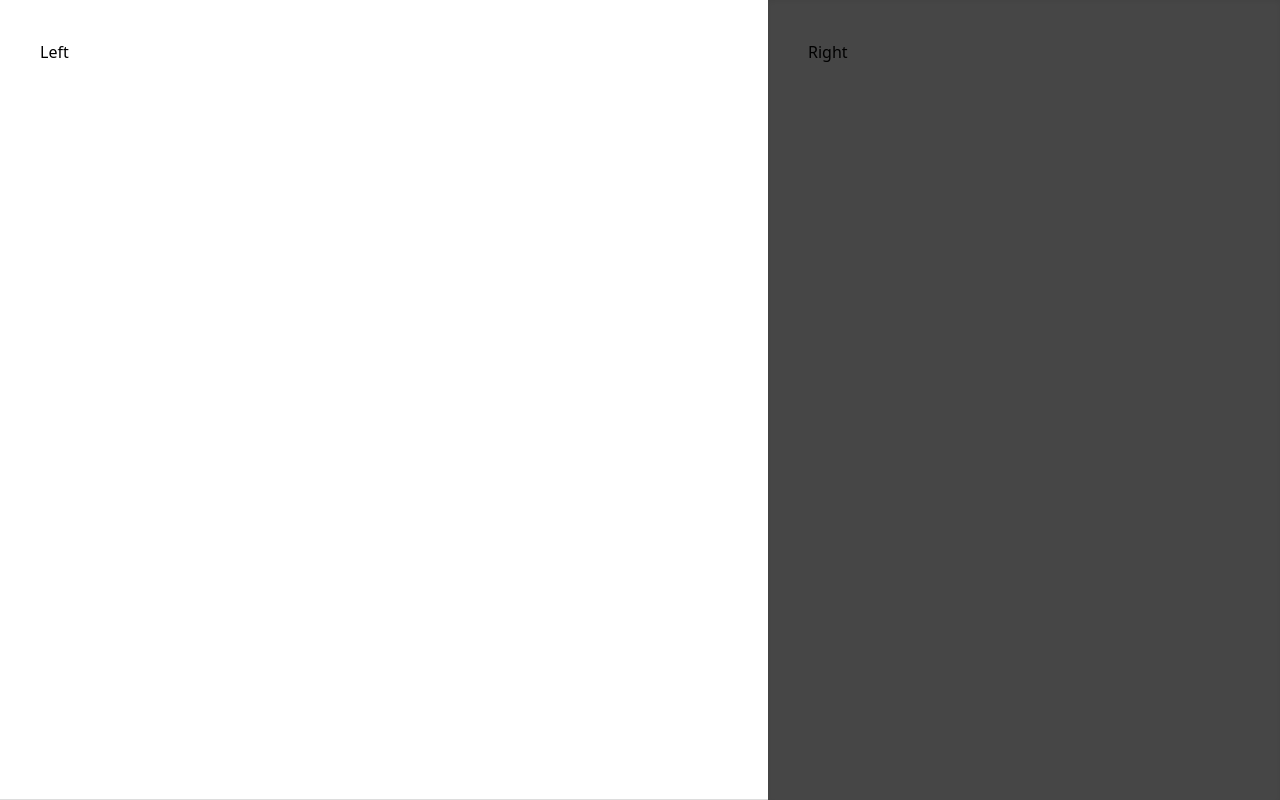
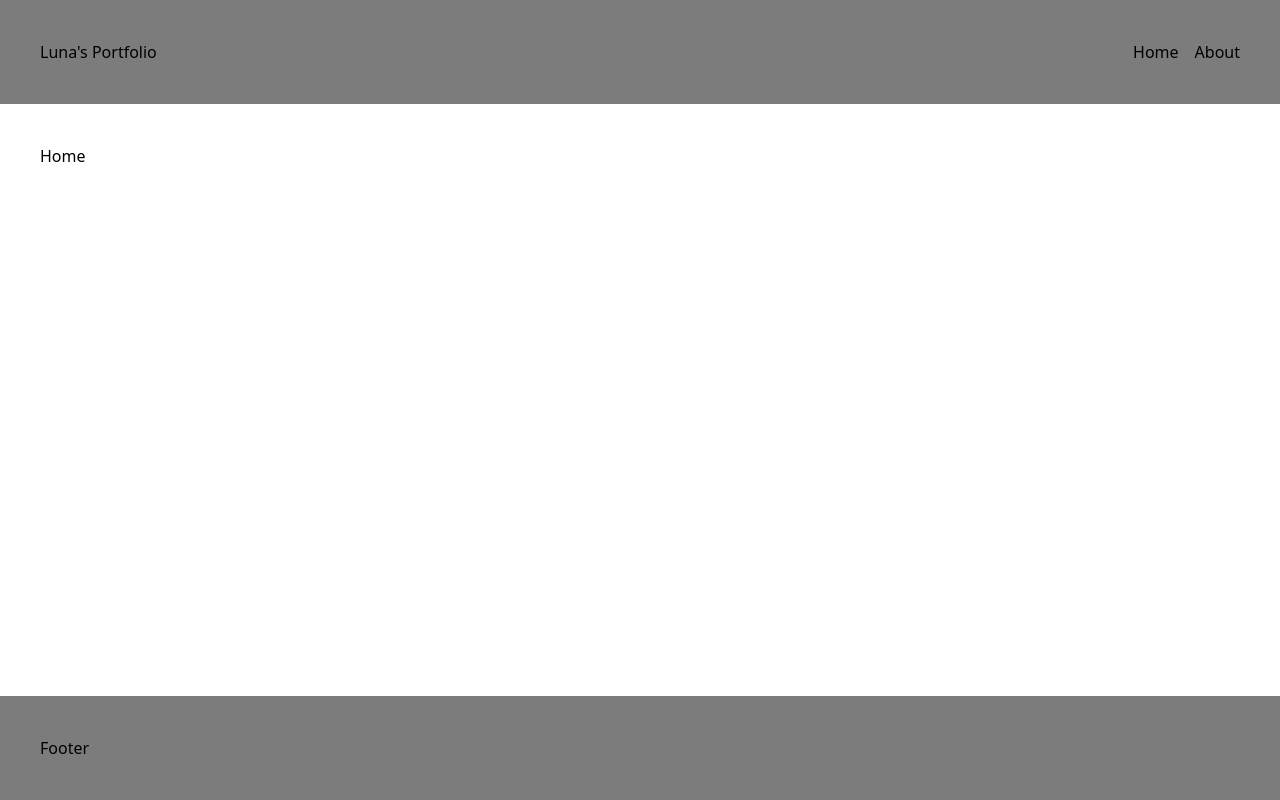
Before and after one commit to EmilsValdmanis/lunaportfolio, a React (Create React App) app: page / in a window 1280 px wide. Built offline with nearby package versions, Linux system fonts and the light colour scheme.

Commit message:
Added base layout and routing

```diff
--- a/package.json
+++ b/package.json
@@ -35,5 +35,8 @@
       "last 1 firefox version",
       "last 1 safari version"
     ]
+  },
+  "devDependencies": {
+    "react-router-dom": "^6.21.1"
   }
 }
--- a/src/App.jsx
+++ b/src/App.jsx
@@ -1,11 +1,33 @@
 import React from "react"
+import {
+  createBrowserRouter,
+  RouterProvider,
+} from "react-router-dom"
+import NoPage from "./pages/noPage"
+import Layout from "./pages/layout"
+import Home from "./pages/home"
+import About from "./pages/about"
 
-function App() {
+const App = () => {
+  const router = createBrowserRouter([
+    {
+      element: <Layout/>,
+      errorElement: <NoPage/>,
+      children: [
+        {
+          index: true,
+          element: <Home/>,
+        },
+        {
+          path: 'about',
+          element: <About/>
+        }
+      ],
+    },
+  ])
+
   return (
-    <div className="flex flex-row h-screen w-full">
-      <div className="w-3/5 p-10 bg-grey-100 border-b">Left</div>
-      <div className="w-2/5 p-10 bg-gray-800 shadow-inner">Right</div>
-    </div>
+    <RouterProvider router={router} />
   )
 }
 
--- a/src/index.js
+++ b/src/index.js
@@ -1,17 +1,11 @@
-import React from 'react';
-import ReactDOM from 'react-dom/client';
-import './index.css';
-import App from './App';
-import reportWebVitals from './reportWebVitals';
+import React from 'react'
+import ReactDOM from 'react-dom/client'
+import './index.css'
+import App from './App'
 
-const root = ReactDOM.createRoot(document.getElementById('root'));
+const root = ReactDOM.createRoot(document.getElementById('root'))
 root.render(
   <React.StrictMode>
     <App />
   </React.StrictMode>
-);
-
-// If you want to start measuring performance in your app, pass a function
-// to log results (for example: reportWebVitals(console.log))
-// or send to an analytics endpoint. Learn more: https://bit.ly/CRA-vitals
-reportWebVitals();
+)
--- /dev/null
+++ b/src/pages/about/index.jsx
@@ -0,0 +1,11 @@
+import React from "react"
+
+const About = () => {
+  return (
+    <div>
+      About
+    </div>
+  )
+}
+
+export default About
--- /dev/null
+++ b/src/pages/home/index.jsx
@@ -0,0 +1,11 @@
+import React from "react"
+
+const Home = () => {
+  return (
+    <div>
+      Home
+    </div>
+  )
+}
+
+export default Home
--- /dev/null
+++ b/src/pages/layout/components/Footer.jsx
@@ -0,0 +1,11 @@
+import React from "react"
+
+const Footer = () => {
+  return (
+    <div className="flex p-10 w-full bg-gray-500">
+      Footer
+    </div>
+  )
+}
+
+export default Footer
--- /dev/null
+++ b/src/pages/layout/components/Navbar.jsx
@@ -0,0 +1,16 @@
+import React from "react"
+import { Link } from "react-router-dom"
+
+const Navbar = () => {
+  return (
+    <div className="flex p-10 w-full bg-gray-500 justify-between">
+      <p>Luna's Portfolio</p>
+      <div className="flex gap-4">
+        <Link to={`/`}>Home</Link>
+        <Link to={`/about`}>About</Link>
+      </div>
+    </div>
+  )
+}
+
+export default Navbar
--- /dev/null
+++ b/src/pages/layout/index.jsx
@@ -0,0 +1,21 @@
+import React from "react"
+import { Outlet } from "react-router-dom"
+import Navbar from "./components/Navbar"
+import Footer from "./components/Footer"
+import { Suspense } from "react"
+
+const Layout = () => {
+  return (
+    <div className="flex flex-col w-screen min-h-screen">
+      <Navbar/>
+      <main className="grow p-10">
+        <Suspense fallback={<div>Loading...</div>}>
+          <Outlet/>
+        </Suspense>
+      </main>
+      <Footer/>
+    </div>
+  )
+}
+
+export default Layout
--- /dev/null
+++ b/src/pages/noPage.jsx
@@ -0,0 +1,12 @@
+import React from "react"
+
+const NoPage = () => {
+  return (
+    <div>
+      <h1>404</h1>
+      <p>Page not found</p>
+    </div>
+  )
+}
+
+export default NoPage
```
Also changed, not shown: 1 other file (tests, documents, lock files or other folders).
